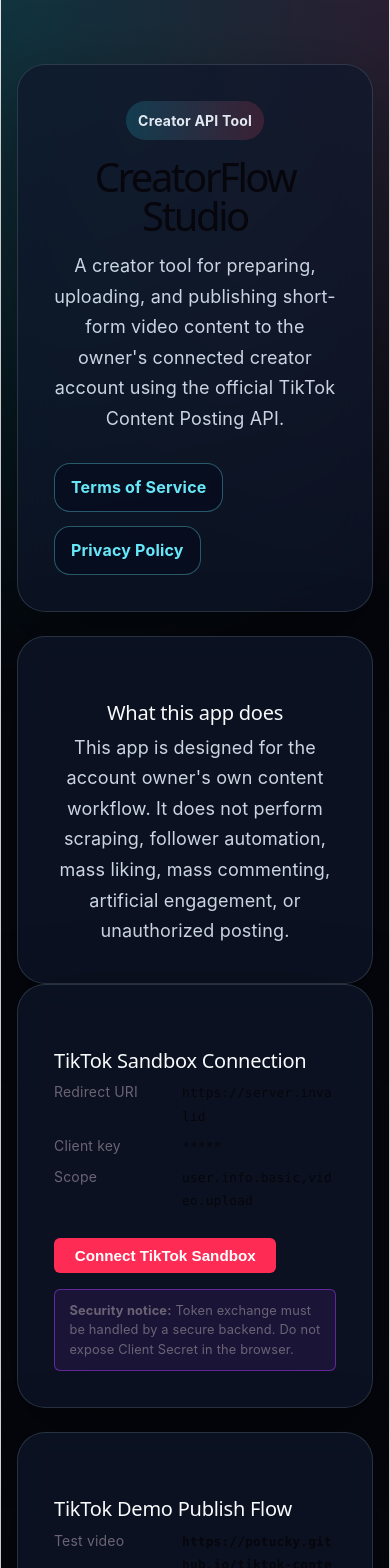
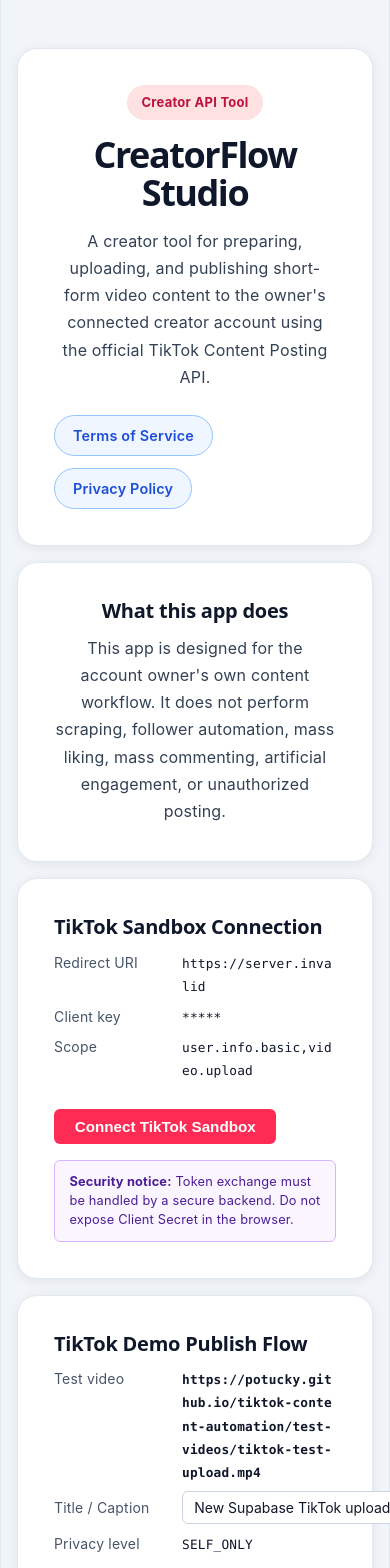
Before and after one commit to Potucky/tiktok-content-automation, a React (Vite) app: page / in a window 390 px wide. Shown: the top 1568 px of the page. Built offline with nearby package versions, Linux system fonts and the light colour scheme; no server answers.

Commit message:
Fix legal links and light review theme

```diff
--- a/public/privacy/index.html
+++ b/public/privacy/index.html
@@ -8,8 +8,8 @@
     body {
       margin: 0;
       font-family: -apple-system, BlinkMacSystemFont, "Segoe UI", sans-serif;
-      background: #05070d;
-      color: #f8fafc;
+      background: #f1f5f9;
+      color: #1e293b;
       line-height: 1.7;
     }
     main {
@@ -18,15 +18,17 @@
       padding: 56px 0;
     }
     section {
-      border: 1px solid rgba(148, 163, 184, 0.22);
-      background: rgba(15, 23, 42, 0.72);
-      border-radius: 28px;
+      border: 1px solid #e2e8f0;
+      background: #ffffff;
+      border-radius: 20px;
       padding: 36px;
+      box-shadow: 0 2px 12px rgba(0, 0, 0, 0.07);
     }
-    h1 { font-size: 48px; margin: 0 0 12px; }
-    h2 { margin-top: 28px; }
-    p { color: #cbd5e1; font-size: 18px; }
-    a { color: #67e8f9; font-weight: 700; }
+    h1 { font-size: 48px; margin: 0 0 12px; color: #0f172a; }
+    h2 { margin-top: 28px; color: #0f172a; }
+    p { color: #334155; font-size: 18px; }
+    a { color: #1d4ed8; font-weight: 600; text-decoration: none; }
+    a:hover { text-decoration: underline; }
   </style>
 </head>
 <body>
--- a/public/terms/index.html
+++ b/public/terms/index.html
@@ -8,8 +8,8 @@
     body {
       margin: 0;
       font-family: -apple-system, BlinkMacSystemFont, "Segoe UI", sans-serif;
-      background: #05070d;
-      color: #f8fafc;
+      background: #f1f5f9;
+      color: #1e293b;
       line-height: 1.7;
     }
     main {
@@ -18,15 +18,17 @@
       padding: 56px 0;
     }
     section {
-      border: 1px solid rgba(148, 163, 184, 0.22);
-      background: rgba(15, 23, 42, 0.72);
-      border-radius: 28px;
+      border: 1px solid #e2e8f0;
+      background: #ffffff;
+      border-radius: 20px;
       padding: 36px;
+      box-shadow: 0 2px 12px rgba(0, 0, 0, 0.07);
     }
-    h1 { font-size: 48px; margin: 0 0 12px; }
-    h2 { margin-top: 28px; }
-    p { color: #cbd5e1; font-size: 18px; }
-    a { color: #67e8f9; font-weight: 700; }
+    h1 { font-size: 48px; margin: 0 0 12px; color: #0f172a; }
+    h2 { margin-top: 28px; color: #0f172a; }
+    p { color: #334155; font-size: 18px; }
+    a { color: #1d4ed8; font-weight: 600; text-decoration: none; }
+    a:hover { text-decoration: underline; }
   </style>
 </head>
 <body>
--- a/src/App.css
+++ b/src/App.css
@@ -1,7 +1,8 @@
+/* ─── Base ─── */
 :root {
   font-family: Inter, ui-sans-serif, system-ui, -apple-system, BlinkMacSystemFont, "Segoe UI", sans-serif;
-  color: #f8fafc;
-  background: #05070d;
+  color: #1e293b;
+  background: #ffffff;
 }
 
 * {
@@ -12,109 +13,120 @@
   margin: 0;
   min-width: 320px;
   min-height: 100vh;
-  background:
-    radial-gradient(circle at top left, rgba(0, 245, 255, 0.18), transparent 34%),
-    radial-gradient(circle at top right, rgba(255, 45, 133, 0.16), transparent 30%),
-    #05070d;
+  background: #f1f5f9;
 }
 
 a {
-  color: #67e8f9;
+  color: #1d4ed8;
   text-decoration: none;
-  font-weight: 700;
+  font-weight: 600;
 }
 
 a:hover {
+  color: #1e40af;
   text-decoration: underline;
 }
 
+/* ─── Layout ─── */
 .page {
   width: min(960px, calc(100% - 32px));
   margin: 0 auto;
-  padding: 64px 0;
+  padding: 48px 0 64px;
 }
 
+/* ─── Cards ─── */
 .hero,
 .card {
-  border: 1px solid rgba(148, 163, 184, 0.22);
-  background: rgba(15, 23, 42, 0.72);
-  border-radius: 28px;
+  border: 1px solid #e2e8f0;
+  background: #ffffff;
+  border-radius: 20px;
   padding: 36px;
-  box-shadow: 0 24px 80px rgba(0, 0, 0, 0.35);
-  backdrop-filter: blur(18px);
+  box-shadow: 0 2px 12px rgba(0, 0, 0, 0.07);
+  margin-bottom: 16px;
 }
 
-.hero {
-  margin-bottom: 24px;
+/* ─── Hero badge ─── */
+.badge {
+  display: inline-flex;
+  padding: 6px 14px;
+  border-radius: 999px;
+  background: #fee2e2;
+  color: #be123c;
+  font-size: 13px;
+  font-weight: 700;
+  margin-bottom: 16px;
+  letter-spacing: 0.02em;
 }
 
-.badge {
-  display: inline-flex;
-  padding: 8px 12px;
-  border-radius: 999px;
-  background: linear-gradient(90deg, rgba(34, 211, 238, 0.18), rgba(244, 63, 94, 0.18));
-  color: #e2e8f0;
-  font-size: 14px;
-  font-weight: 700;
-  margin-bottom: 18px;
-}
-
+/* ─── Typography ─── */
 h1 {
   margin: 0 0 16px;
-  font-size: clamp(40px, 7vw, 72px);
-  line-height: 0.96;
-  letter-spacing: -0.06em;
+  font-size: clamp(36px, 6vw, 60px);
+  line-height: 1.05;
+  letter-spacing: -0.04em;
+  color: #0f172a;
 }
 
 h2 {
-  margin-top: 28px;
-  color: #f8fafc;
+  margin-top: 0;
+  margin-bottom: 12px;
+  color: #0f172a;
 }
 
 p {
-  color: #cbd5e1;
+  color: #334155;
   line-height: 1.7;
-  font-size: 18px;
+  font-size: 1rem;
 }
 
 .muted {
-  color: #94a3b8;
+  color: #64748b;
+  font-size: 0.9rem;
 }
 
+/* ─── Pill link buttons (Terms / Privacy) ─── */
 .links {
   display: flex;
-  gap: 14px;
+  gap: 12px;
   flex-wrap: wrap;
-  margin-top: 28px;
+  margin-top: 24px;
 }
 
 .links a {
-  border: 1px solid rgba(103, 232, 249, 0.35);
-  border-radius: 16px;
-  padding: 12px 16px;
-  background: rgba(2, 6, 23, 0.4);
+  border: 1px solid #93c5fd;
+  border-radius: 999px;
+  padding: 8px 18px;
+  background: #eff6ff;
+  color: #1d4ed8;
+  font-weight: 600;
+  font-size: 0.9rem;
 }
 
-/* ── TikTok Demo Publish Flow ── */
+.links a:hover {
+  background: #dbeafe;
+  text-decoration: none;
+}
+
+/* ─── TikTok Demo Publish Flow ─── */
 .tt-publish-section {
-  margin-top: 24px;
+  margin-top: 0;
 }
 
 .tt-field-row {
   display: flex;
   gap: 0.5rem;
   align-items: center;
-  margin-bottom: 0.4rem;
+  margin-bottom: 0.5rem;
   font-size: 0.875rem;
 }
 
 .tt-input {
   flex: 1;
-  padding: 0.4rem 0.6rem;
-  border: 1px solid var(--border);
+  padding: 0.45rem 0.7rem;
+  border: 1px solid #cbd5e1;
   border-radius: 6px;
-  background: var(--code-bg);
-  color: var(--text-h);
+  background: #ffffff;
+  color: #0f172a;
   font-family: inherit;
   font-size: 0.875rem;
 }
@@ -127,13 +139,13 @@
 .tt-consent {
   display: flex;
   align-items: flex-start;
-  gap: 0.55rem;
-  margin-top: 1rem;
+  gap: 0.6rem;
+  margin-top: 1.25rem;
   margin-bottom: 0.25rem;
   font-size: 0.875rem;
-  color: var(--text);
+  color: #1e293b;
   cursor: pointer;
-  line-height: 1.5;
+  line-height: 1.55;
 }
 
 .tt-consent input[type='checkbox'] {
--- a/src/App.tsx
+++ b/src/App.tsx
@@ -197,7 +197,7 @@
             settings before posting.
           </p>
 
-          <a href="/">Back to home</a>
+          <a href={import.meta.env.BASE_URL}>Back to home</a>
         </section>
       </main>
     );
@@ -241,7 +241,7 @@
             exposed publicly or committed to public repositories.
           </p>
 
-          <a href="/">Back to home</a>
+          <a href={import.meta.env.BASE_URL}>Back to home</a>
         </section>
       </main>
     );
@@ -259,8 +259,8 @@
         </p>
 
         <div className="links">
-          <a href="/terms">Terms of Service</a>
-          <a href="/privacy">Privacy Policy</a>
+          <a href={`${import.meta.env.BASE_URL}terms/`}>Terms of Service</a>
+          <a href={`${import.meta.env.BASE_URL}privacy/`}>Privacy Policy</a>
         </div>
       </section>
 
--- a/src/index.css
+++ b/src/index.css
@@ -1,15 +1,15 @@
 :root {
-  --text: #6b6375;
-  --text-h: #08060d;
-  --bg: #fff;
-  --border: #e5e4e7;
-  --code-bg: #f4f3ec;
-  --accent: #aa3bff;
-  --accent-bg: rgba(170, 59, 255, 0.1);
-  --accent-border: rgba(170, 59, 255, 0.5);
-  --social-bg: rgba(244, 243, 236, 0.5);
-  --shadow:
-    rgba(0, 0, 0, 0.1) 0 10px 15px -3px, rgba(0, 0, 0, 0.05) 0 4px 6px -2px;
+  /* CSS custom properties — all forced to light values */
+  --text: #475569;
+  --text-h: #0f172a;
+  --bg: #ffffff;
+  --border: #e2e8f0;
+  --code-bg: #f1f5f9;
+  --accent: #7c3aed;
+  --accent-bg: #f5f3ff;
+  --accent-border: #c4b5fd;
+  --social-bg: #f8fafc;
+  --shadow: rgba(0, 0, 0, 0.08) 0 4px 16px -2px;
 
   --sans: system-ui, 'Segoe UI', Roboto, sans-serif;
   --heading: system-ui, 'Segoe UI', Roboto, sans-serif;
@@ -17,9 +17,9 @@
 
   font: 18px/145% var(--sans);
   letter-spacing: 0.18px;
-  color-scheme: light dark;
-  color: var(--text);
-  background: var(--bg);
+  color-scheme: light;
+  color: #1e293b;
+  background: #ffffff;
   font-synthesis: none;
   text-rendering: optimizeLegibility;
   -webkit-font-smoothing: antialiased;
@@ -30,47 +30,31 @@
   }
 }
 
-@media (prefers-color-scheme: dark) {
-  :root {
-    --text: #9ca3af;
-    --text-h: #f3f4f6;
-    --bg: #16171d;
-    --border: #2e303a;
-    --code-bg: #1f2028;
-    --accent: #c084fc;
-    --accent-bg: rgba(192, 132, 252, 0.15);
-    --accent-border: rgba(192, 132, 252, 0.5);
-    --social-bg: rgba(47, 48, 58, 0.5);
-    --shadow:
-      rgba(0, 0, 0, 0.4) 0 10px 15px -3px, rgba(0, 0, 0, 0.25) 0 4px 6px -2px;
-  }
-
-  #social .button-icon {
-    filter: invert(1) brightness(2);
-  }
-}
+/* Dark-mode overrides intentionally disabled — site uses forced light theme for app review recording */
 
 #root {
   width: 1126px;
   max-width: 100%;
   margin: 0 auto;
   text-align: center;
-  border-inline: 1px solid var(--border);
+  border-inline: 1px solid #e2e8f0;
   min-height: 100svh;
   display: flex;
   flex-direction: column;
   box-sizing: border-box;
+  background: #f1f5f9;
 }
 
 body {
   margin: 0;
+  background: #f1f5f9;
 }
 
 h1,
 h2 {
   font-family: var(--heading);
-  font-weight: 500;
-  color: var(--text-h);
+  font-weight: 600;
+  color: #0f172a;
 }
 
 h1 {
@@ -100,14 +84,14 @@
   font-family: var(--mono);
   display: inline-flex;
   border-radius: 4px;
-  color: var(--text-h);
+  color: #0f172a;
 }
 
 code {
   font-size: 15px;
   line-height: 135%;
   padding: 4px 8px;
-  background: var(--code-bg);
+  background: #f1f5f9;
 }
 
 /* ── TikTok Sandbox Connection ── */
@@ -124,7 +108,7 @@
 }
 
 .tt-label {
-  color: var(--text);
+  color: #475569;
   min-width: 120px;
   flex-shrink: 0;
 }
@@ -132,12 +116,12 @@
 .tt-value {
   font-family: var(--mono);
   font-size: 0.8rem;
-  color: var(--text-h);
+  color: #0f172a;
   word-break: break-all;
 }
 
 .tt-missing {
-  color: #dc4c4c;
+  color: #dc2626;
 }
 
 .tt-btn {
@@ -145,7 +129,7 @@
   margin-top: 1.25rem;
   padding: 0.55rem 1.3rem;
   background: #fe2c55;
-  color: #fff;
+  color: #ffffff;
   border: none;
   border-radius: 6px;
   font-size: 0.95rem;
@@ -159,18 +143,18 @@
 }
 
 .tt-btn:disabled {
-  background: #888;
+  background: #94a3b8;
   cursor: not-allowed;
 }
 
 .tt-warning {
   margin-top: 1rem;
   padding: 0.7rem 0.9rem;
-  background: var(--accent-bg);
-  border: 1px solid var(--accent-border);
+  background: #faf5ff;
+  border: 1px solid #d8b4fe;
   border-radius: 6px;
   font-size: 0.8rem;
-  color: var(--text);
+  color: #4c1d95;
   line-height: 1.5;
 }
 
@@ -180,7 +164,7 @@
 
 .tt-divider {
   border: none;
-  border-top: 1px solid var(--border);
+  border-top: 1px solid #e2e8f0;
   margin: 1.25rem 0 1rem;
 }
 
@@ -188,7 +172,7 @@
   font-size: 0.85rem;
   text-transform: uppercase;
   letter-spacing: 0.06em;
-  color: var(--text);
+  color: #475569;
   margin: 0 0 0.75rem;
 }
 
@@ -208,32 +192,33 @@
   line-height: 1.4;
 }
 
+/* Solid, high-contrast badge colors for light backgrounds */
 .tt-ok {
-  background: rgba(34, 197, 94, 0.12);
-  color: #22c55e;
-  border: 1px solid rgba(34, 197, 94, 0.3);
+  background: #dcfce7;
+  color: #166534;
+  border: 1px solid #86efac;
 }
 
 .tt-fail {
-  background: rgba(220, 76, 76, 0.12);
-  color: #dc4c4c;
-  border: 1px solid rgba(220, 76, 76, 0.3);
+  background: #fee2e2;
+  color: #991b1b;
+  border: 1px solid #fca5a5;
 }
 
 .tt-warn {
-  background: rgba(251, 191, 36, 0.12);
-  color: #f59e0b;
-  border: 1px solid rgba(251, 191, 36, 0.3);
+  background: #fef9c3;
+  color: #854d0e;
+  border: 1px solid #fde047;
 }
 
 .tt-code {
   font-family: var(--mono);
   font-size: 0.78rem;
-  color: var(--text);
+  color: #475569;
   word-break: break-all;
 }
 
-/* ── Token Exchange Result ── */
+/* ── Token Exchange Result / Publish Result ── */
 .tt-exchange {
   margin-top: 0.25rem;
 }
@@ -242,12 +227,11 @@
   font-size: 0.85rem;
   text-transform: uppercase;
   letter-spacing: 0.06em;
-  color: var(--text);
+  color: #475569;
   margin: 0 0 0.75rem;
 }
 
 .tt-exchange-loading {
   font-size: 0.875rem;
-  color: var(--text);
-  opacity: 0.7;
+  color: #475569;
 }
```
